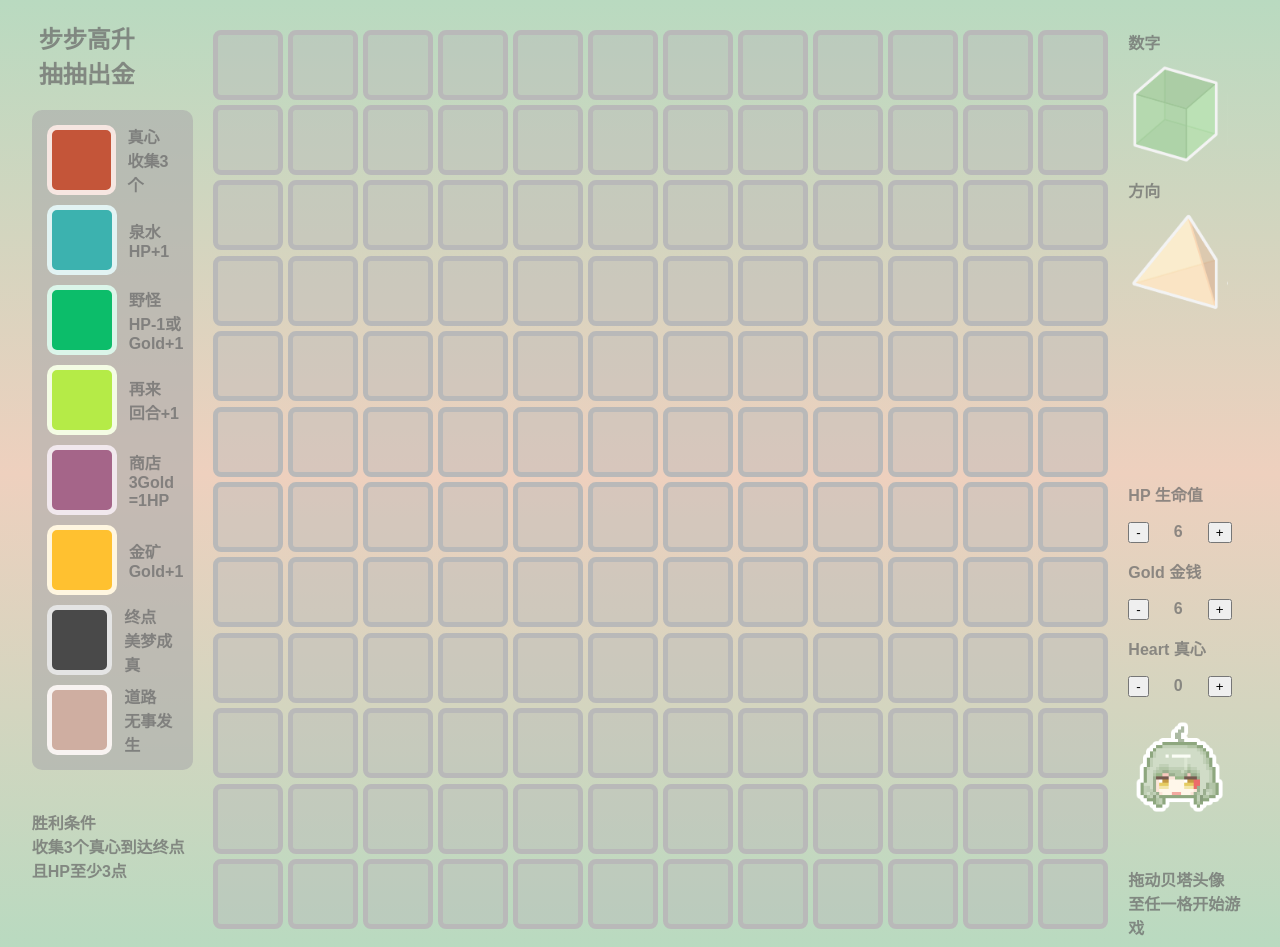
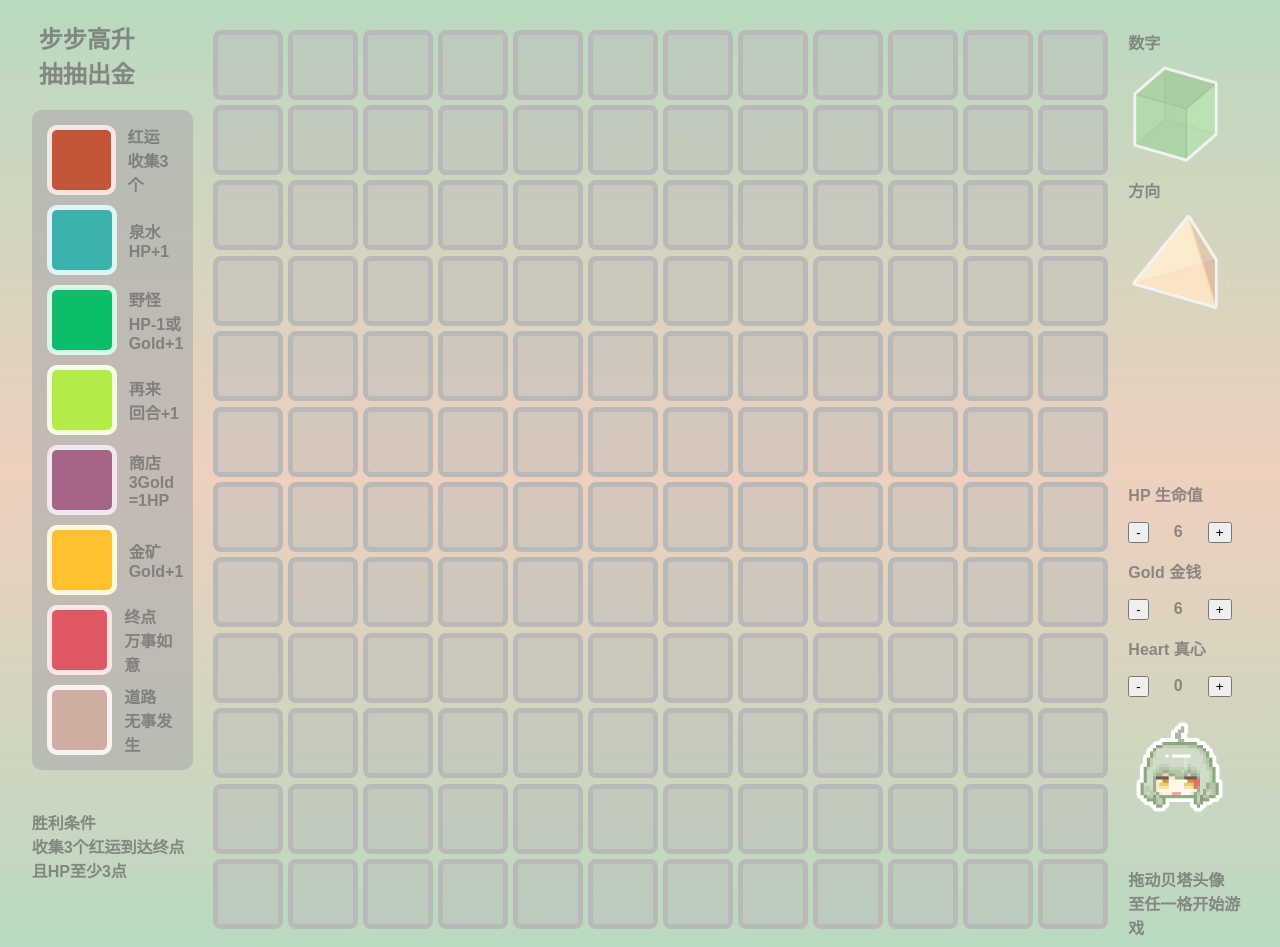
Before and after one commit to TJ1B/gameboard, a plain HTML site: page index.html in a window 1280 px wide. Drawn offline with nearby package versions, Linux system fonts and the light colour scheme.

Commit message:
style update

```diff
--- a/index.html
+++ b/index.html
@@ -26,7 +26,7 @@
             <div class="cardBox">
                 <div class="colorCard" style="background-color: rgb(196, 85, 57);"></div>
                 <div class="cardText">
-                 <div>真心</div>
+                 <div>红运</div>
                  <div>收集3个</div>
                 </div>
             </div>
@@ -68,10 +68,10 @@
                 </div>
             </div>
             <div class="cardBox">
-                <div class="colorCard" style="background-color:  rgb(73, 73, 73);"></div>
+                <div class="colorCard" style="background-color:  rgb(224, 88, 99);"></div>
                 <div class="cardText">
                  <div>终点</div>
-                 <div>美梦成真</div>
+                 <div>万事如意</div>
                 </div>
             </div>
             <div class="cardBox">
@@ -84,7 +84,7 @@
             </div>
             <div class="ruleText">
                 <div>胜利条件</div>
-                <div>收集3个真心到达终点且HP至少3点</div>
+                <div>收集3个红运到达终点且HP至少3点</div>
             </div>
             </div>
 <!-- 144 divs for the grid -->
--- a/script.js
+++ b/script.js
@@ -106,7 +106,7 @@ document.addEventListener('DOMContentLoaded', () => {
     'rgb(181,235,71)': 12,
     'rgb(165,101,137)': 6,
     'rgb(255,193,48)': 6,
-    'rgb(73, 73, 73)': 1,
+    'rgb(224, 88, 99)': 1,
     'rgb(207,174,161)': 95
   };
   const cards = [];
```
